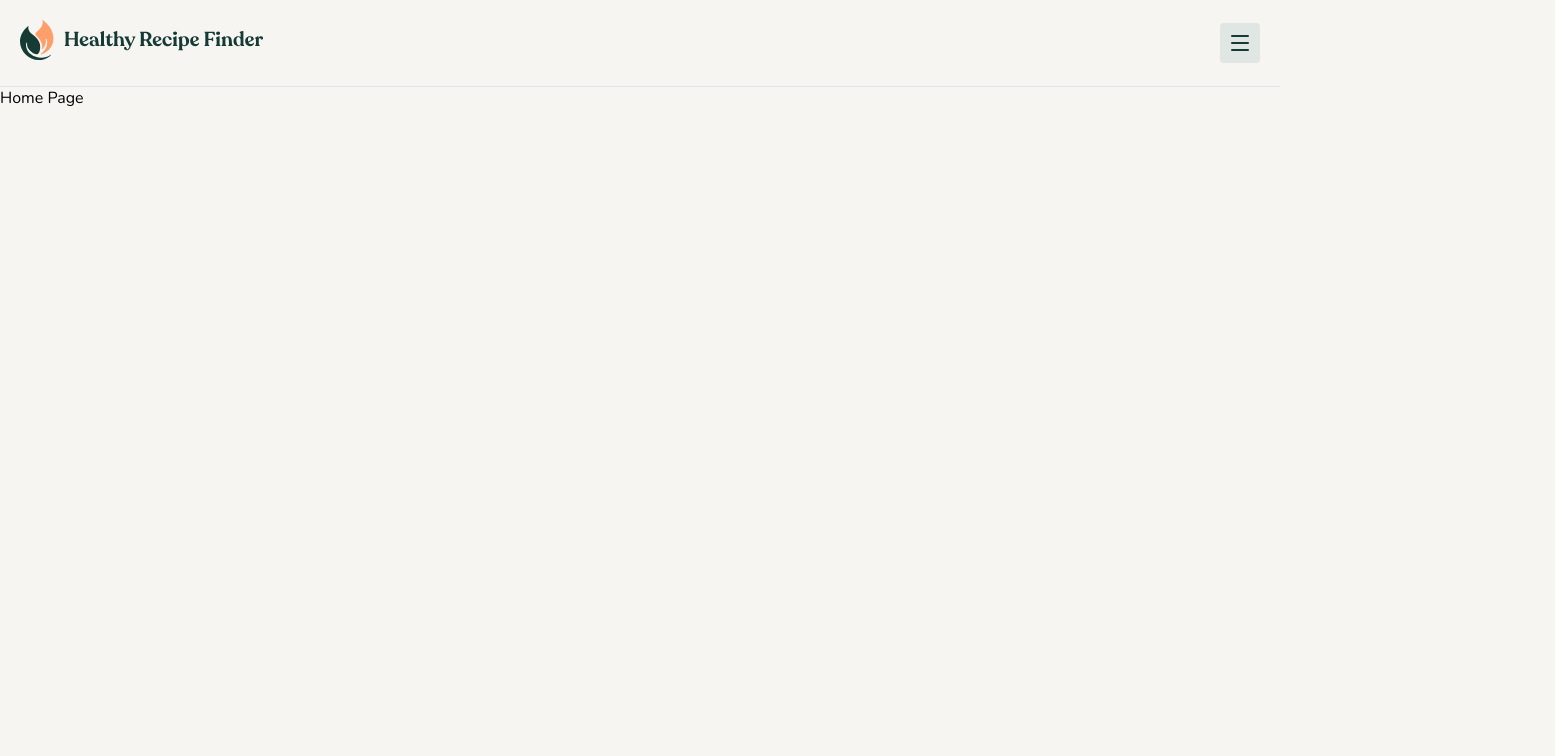
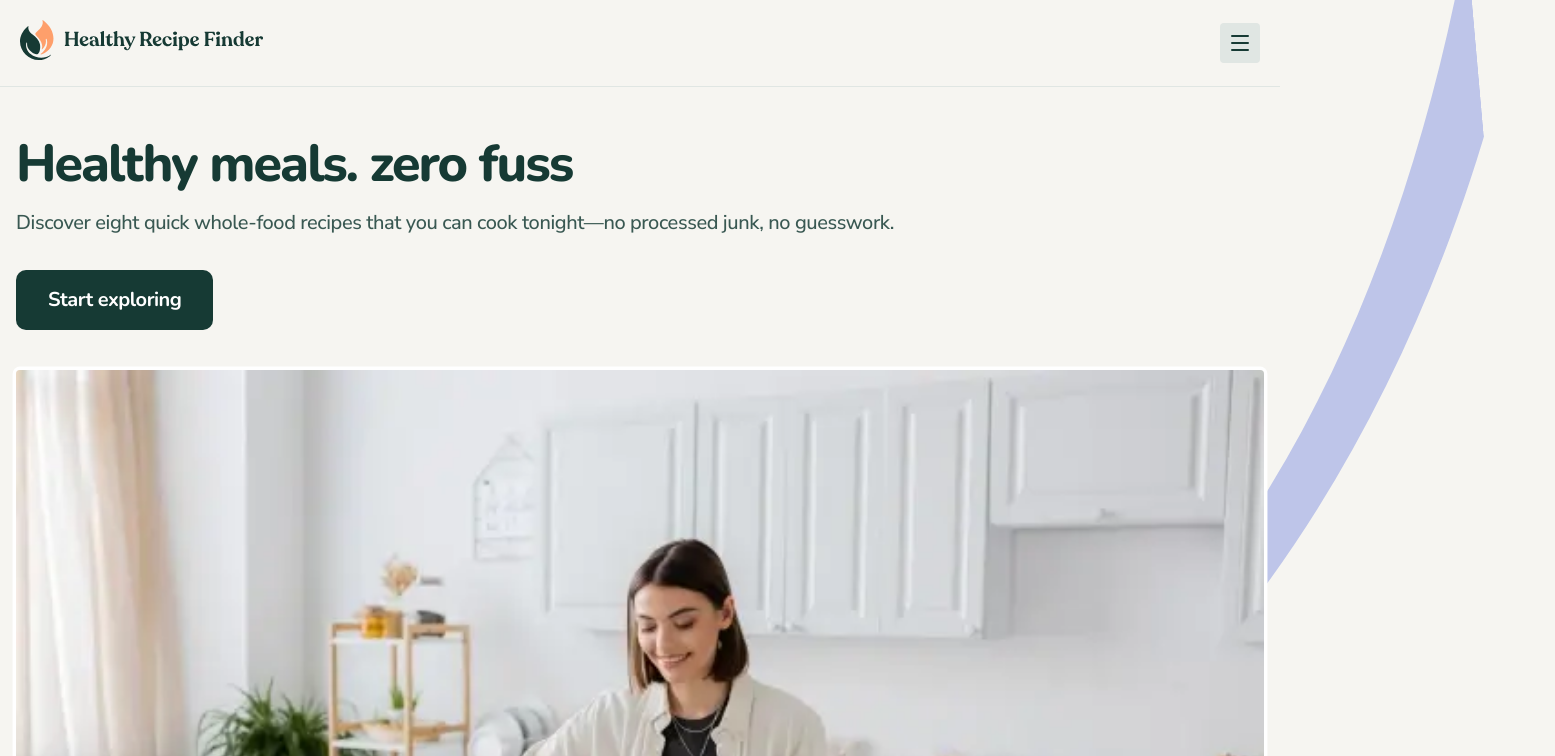
Before and after one commit to niiquash/recipe-finder, a React (Vite) app: page / in a window 1280 px wide. Shown: the top 756 px of the page, 1555 px wide, since content can reach past the window. Built offline with nearby package versions, Linux system fonts and the light colour scheme.

Commit message:
- Complete hero section with image

```diff
--- a/src/components/navbar/Navbar.css
+++ b/src/components/navbar/Navbar.css
@@ -5,6 +5,7 @@
   justify-content: space-between;
   border-bottom: 1px solid #e0e6e3;
   position: relative;
+  z-index: 99999;
 }
 
 .menu-list-container {
--- a/src/pages/home-page/HomePage.css
+++ b/src/pages/home-page/HomePage.css
@@ -1,3 +1,64 @@
 .home-page-container {
   height: 100vh;
+  padding-left: 16px;
+  padding-right: 16px;
 }
+
+.hero-section {
+  margin-top: 48px;
+}
+
+.intro-heading {
+  font-size: 52px;
+  font-weight: 800;
+  line-height: 110%;
+  letter-spacing: -2px;
+  color: #163a34;
+}
+
+.intro-paragraph {
+  margin-top: 16px;
+  font-family: "Nunito Sans", sans-serif;
+  font-size: 20px;
+  font-weight: 500;
+  line-height: 150%;
+  letter-spacing: -0.4px;
+  color: #395852;
+}
+
+.hero-button {
+  margin-top: 32px;
+  padding: 16px 32px;
+  border: none;
+  border-radius: 10px;
+  background-color: #163a34;
+  color: #fff;
+
+  font-family: "Nunito", sans-serif;
+  font-size: 20px;
+  font-weight: 700;
+  line-height: 140%;
+  letter-spacing: -0.5px;
+  cursor: pointer;
+}
+
+.hero-image-container {
+  position: relative;
+  margin-top: 40px;
+}
+
+.hero-image {
+  width: 100%;
+  border-radius: 4px;
+  box-shadow: 0px 0px 0px 3.45px #ffffff;
+}
+
+.hero-squiggle {
+  position: absolute;
+  width: 200%;
+  left: -80%;
+  right: -16px;
+  bottom: 5%;
+  transform: rotate(-5deg);
+  z-index: -9;
+}
--- a/src/pages/home-page/HomePage.jsx
+++ b/src/pages/home-page/HomePage.jsx
@@ -1,7 +1,36 @@
 import "./HomePage.css";
-
+import HomeHeroImage from "/image-home-hero-small.webp";
+import HeroSquiggle from "../../assets/pattern-squiggle-1.svg";
 const HomePage = () => {
-  return <div className="home-page-container">Home Page</div>;
+  return (
+    <main className="home-page-container">
+      <section className="hero-section">
+        <div className="hero-section-intro">
+          <h1 className="intro-heading">Healthy meals. zero fuss</h1>
+          <p className="intro-paragraph">
+            Discover eight quick whole-food recipes that you can cook
+            tonight&#8212;no processed junk, no guesswork.
+          </p>
+          <button className="hero-button">Start exploring</button>
+        </div>
+        <div className="hero-image-container">
+          <img
+            className="hero-image"
+            src={HomeHeroImage}
+            alt="A woman cooking in the kitchen."
+          />
+          <img
+            className="hero-squiggle"
+            src={HeroSquiggle}
+            alt="A blue squiggly line."
+          />
+        </div>
+      </section>
+      <section></section>
+      <section></section>
+      <section></section>
+    </main>
+  );
 };
 
 export default HomePage;
```
